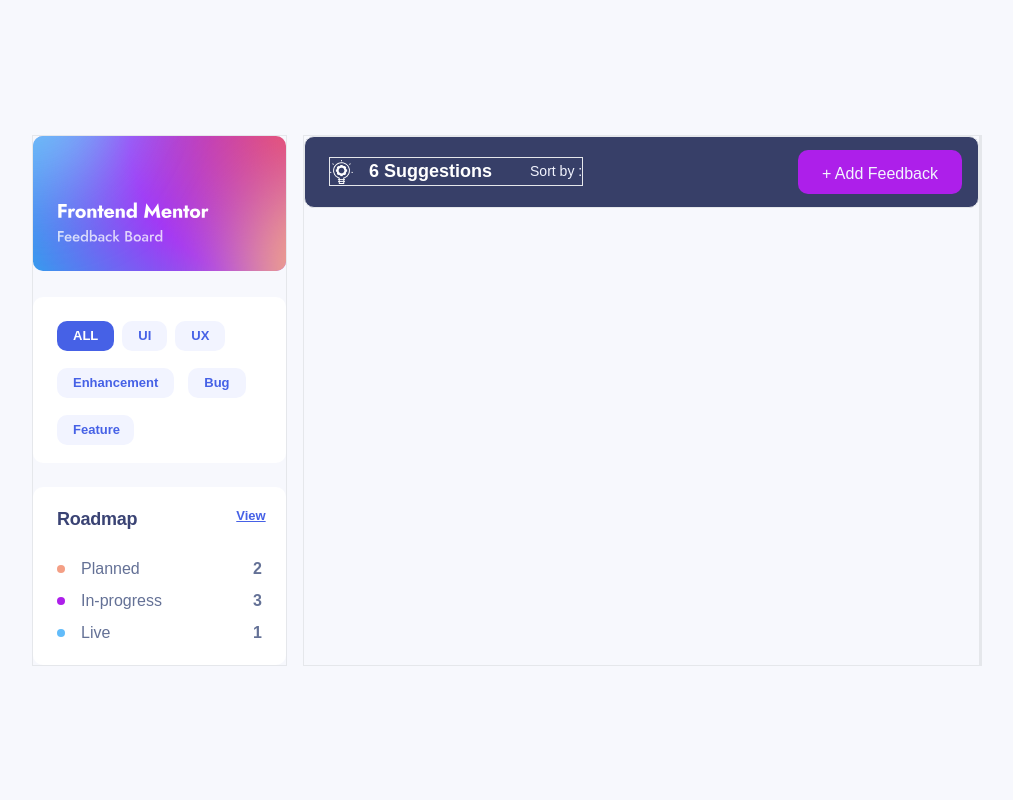
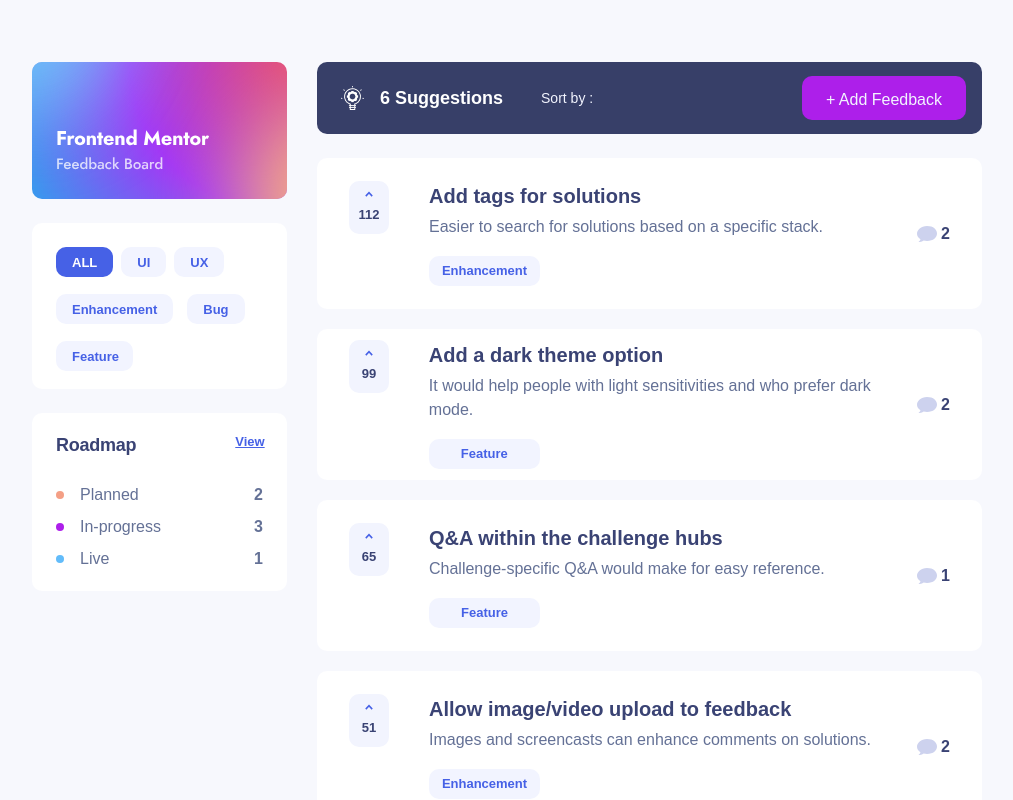
Before and after one commit to Sye-5pace/Product-feedback-app, a Vue app: page / in a window 1280 px wide. Shown: the top 800 px of the page, without its empty margins (133-1146 px from the left). Built offline with nearby package versions, Linux system fonts and the light colour scheme.

Commit message:
:sparkles: Feat: SuggestionAll data integrated & populated/Interface type created for data

```diff
--- a/src/App.vue
+++ b/src/App.vue
@@ -1,8 +1,7 @@
 <template>
   <main class="flex items-center w-full min-h-screen p-0 m-0 border-box bg-[#F7F8FD] font-jost">
-    <div class="w-[69.375rem]  mx-[10.3125rem] flex children:border gap-4">
+    <div class="mt-[3.875rem] w-[69.375rem]  mx-[10.3125rem] flex gap-[1.875rem]">
       <SideToolbar/>
-
       <router-view></router-view>
     </div>
   </main>
@@ -10,8 +9,5 @@
 
 <script setup lang="ts">
   import { RouterView } from 'vue-router'
-
-  // import SuggestionAll from './views/SuggestionAll.vue'
   import SideToolbar from './components/SideToolbar.vue'
-  // import RoadmapBoard from './views/RoadmapBoard.vue'
 </script>
--- a/src/assets/data.json
+++ b/src/assets/data.json
@@ -8,7 +8,7 @@
     {
       "id": 1,
       "title": "Add tags for solutions",
-      "category": "enhancement",
+      "category": "Enhancement",
       "upvotes": 112,
       "status": "suggestion",
       "description": "Easier to search for solutions based on a specific stack.",
@@ -36,7 +36,7 @@
     {
       "id": 2,
       "title": "Add a dark theme option",
-      "category": "feature",
+      "category": "Feature",
       "upvotes": 99,
       "status": "suggestion",
       "description": "It would help people with light sensitivities and who prefer dark mode.",
@@ -84,7 +84,7 @@
     {
       "id": 3,
       "title": "Q&A within the challenge hubs",
-      "category": "feature",
+      "category": "Feature",
       "upvotes": 65,
       "status": "suggestion",
       "description": "Challenge-specific Q&A would make for easy reference.",
@@ -103,7 +103,7 @@
     {
       "id": 4,
       "title": "Allow image/video upload to feedback",
-      "category": "enhancement",
+      "category": "Enhancement",
       "upvotes": 51,
       "status": "suggestion",
       "description": "Images and screencasts can enhance comments on solutions.",
@@ -131,7 +131,7 @@
     {
       "id": 5,
       "title": "Ability to follow others",
-      "category": "feature",
+      "category": "Feature",
       "upvotes": 42,
       "status": "suggestion",
       "description": "Stay updated on comments and solutions other people post.",
@@ -170,7 +170,7 @@
     {
       "id": 6,
       "title": "Preview images not loading",
-      "category": "bug",
+      "category": "Bug",
       "upvotes": 3,
       "status": "suggestion",
       "description": "Challenge preview images are missing when you apply a filter."
@@ -178,7 +178,7 @@
     {
       "id": 7,
       "title": "More comprehensive reports",
-      "category": "feature",
+      "category": "Feature",
       "upvotes": 123,
       "status": "planned",
       "description": "It would be great to see a more detailed breakdown of solutions.",
@@ -206,7 +206,7 @@
     {
       "id": 8,
       "title": "Learning paths",
-      "category": "feature",
+      "category": "Feature",
       "upvotes": 28,
       "status": "planned",
       "description": "Sequenced projects for different goals to help people improve.",
@@ -225,7 +225,7 @@
     {
       "id": 9,
       "title": "One-click portfolio generation",
-      "category": "feature",
+      "category": "Feature",
       "upvotes": 62,
       "status": "in-progress",
       "description": "Add ability to create professional looking portfolio from profile.",
@@ -244,7 +244,7 @@
     {
       "id": 10,
       "title": "Bookmark challenges",
-      "category": "feature",
+      "category": "Feature",
       "upvotes": 31,
       "status": "in-progress",
       "description": "Be able to bookmark challenges to take later on.",
@@ -263,7 +263,7 @@
     {
       "id": 11,
       "title": "Animated solution screenshots",
-      "category": "bug",
+      "category": "Bug",
       "upvotes": 9,
       "status": "in-progress",
       "description": "Screenshots of solutions with animations don’t display correctly."
@@ -271,7 +271,7 @@
     {
       "id": 12,
       "title": "Add micro-interactions",
-      "category": "enhancement",
+      "category": "Enhancement",
       "upvotes": 71,
       "status": "live",
       "description": "Small animations at specific points can add delight.",
--- a/src/components/SideToolbar.vue
+++ b/src/components/SideToolbar.vue
@@ -49,18 +49,20 @@
 
 <script setup lang="ts">
     import { RouterLink } from 'vue-router';
-    import { reactive } from 'vue'
+    import { reactive,computed } from 'vue'
     import data from '../assets/data.json'
     import type ProductsInfo from '../Interface'
     import type ProductReqList from '../Interface'
 
     const productData: ProductsInfo = reactive(data.productRequests)
-    console.log(productData.length)
 
     const planned: ProductReqList[] = productData.filter( data => data.status === 'planned')
-    console.log(planned.length)
+    const live: ProductReqList[] = productData.filter( data => data.status === 'live')
     const progress: ProductReqList[] = productData.filter( data => data.status === 'in-progress')
-    console.log(progress.length)
-    const live: ProductReqList[] = productData.filter( data => data.status === 'live')
-    console.log(live.length)
+
+
+
+
+
+
 </script>
--- a/src/views/SuggestionAll.vue
+++ b/src/views/SuggestionAll.vue
@@ -1,7 +1,7 @@
 <template>
-  <section class="w-full  flex children:border">
+  <section class="w-full  flex  flex-col gap-y-6 mb-[7.0625rem]">
       <header class="bg-[#373f68] rounded-[0.625rem] h-[4.5rem] w-full flex items-center  pl-6 pr-4 justify-between ">
-        <div class="flex items-center gap-[2.375rem] border">
+        <div class="flex items-center gap-[2.375rem] ">
           <div class="flex items-center gap-4">
             <img src="../assets/bulb-2.png" class=""/>
             <span class="font-bold text-[1.125rem] text-[#fff]">{{ suggestions.length }} Suggestions</span>
@@ -12,7 +12,27 @@
         </div>
         <router-link  to="/createfeedback" class=" rounded-[0.625rem] h-[2.75rem] py-3 px-6 bg-[#AD1FEA] text-[#f2f4fe] flex cursor-pointer" >+ Add Feedback</router-link>
       </header>
-      <main></main>
+      <main class="flex flex-col gap-y-[1.25rem]">
+        <div  class="flex justify-between items-center w-full h-[9.4375rem] bg-[#fff] rounded-[0.625rem] px-8 py-[1.75rem]" v-for="(item,index) in suggestions" :key="index">
+          <div class="flex gap-[2.5rem]">
+            <div class="w-[2.5rem] h-[3.3125rem] flex flex-col justify-center hover:bg-[#CFD7FF] items-center gap-y-2  rounded-[0.625rem] bg-[#f2f4fe] ">
+              <img src="../assets/icon-arrow-up.svg" alt="up-nav" class="w-2"/>
+              <h3 class="font-black text-[0.8125rem] text-[#3a4374]">{{ item.upvotes }}</h3>
+            </div>
+            <div class="flex flex-col gap-y-[1.0625rem]">
+              <div class="flex flex-col gap-y-1">
+                <h2 class="text-[#3a4374] text-[1.25rem] font-bold">{{ item.title }}</h2>
+                <h3 class="text-[#647196] font-normal text-[1rem] ">{{ item.description }}</h3>
+              </div>
+              <span class="w-[6.9375rem] h-[1.875rem] rounded-[0.625rem] bg-[#f2f4ff] text-[#4661e6] font-semibold text-[0.8125rem] flex justify-center items-center px-4 py-[0.6875rem]">{{ item.category }}</span>
+            </div>
+          </div>
+          <div class="flex gap-1 items-center">
+            <img src="../assets/icon-comments.svg" alt="" class="w-[1.25rem] h-[1rem]"/>
+            <h4 class="font-bold text-[#3a4374] text-[1rem] ">{{ item.comments && item.comments.length ? item.comments.length : '0'  }}</h4>
+          </div>
+        </div>
+      </main>
   </section>
 </template>
 
@@ -24,9 +44,7 @@
   import type ProductReqList from '../Interface'
 
   const productData: ProductsInfo = reactive(data.productRequests)
-  console.log(productData.length)
+  const suggestions: ProductReqList[] = productData.filter( data => data.status === 'suggestion')
 
-  const suggestions: ProductReqList[] = productData.filter( data => data.status === 'suggestion')
-  console.log(suggestions)
 
 </script>
```
